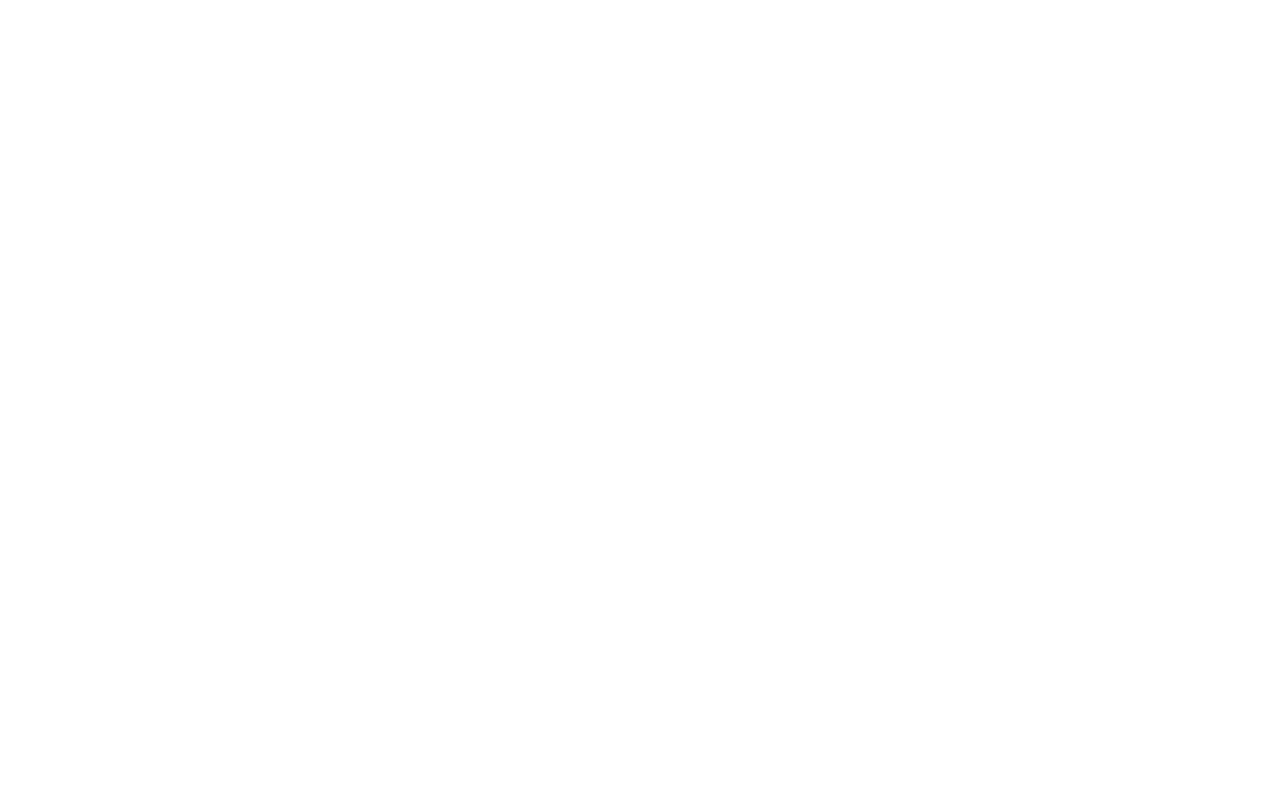
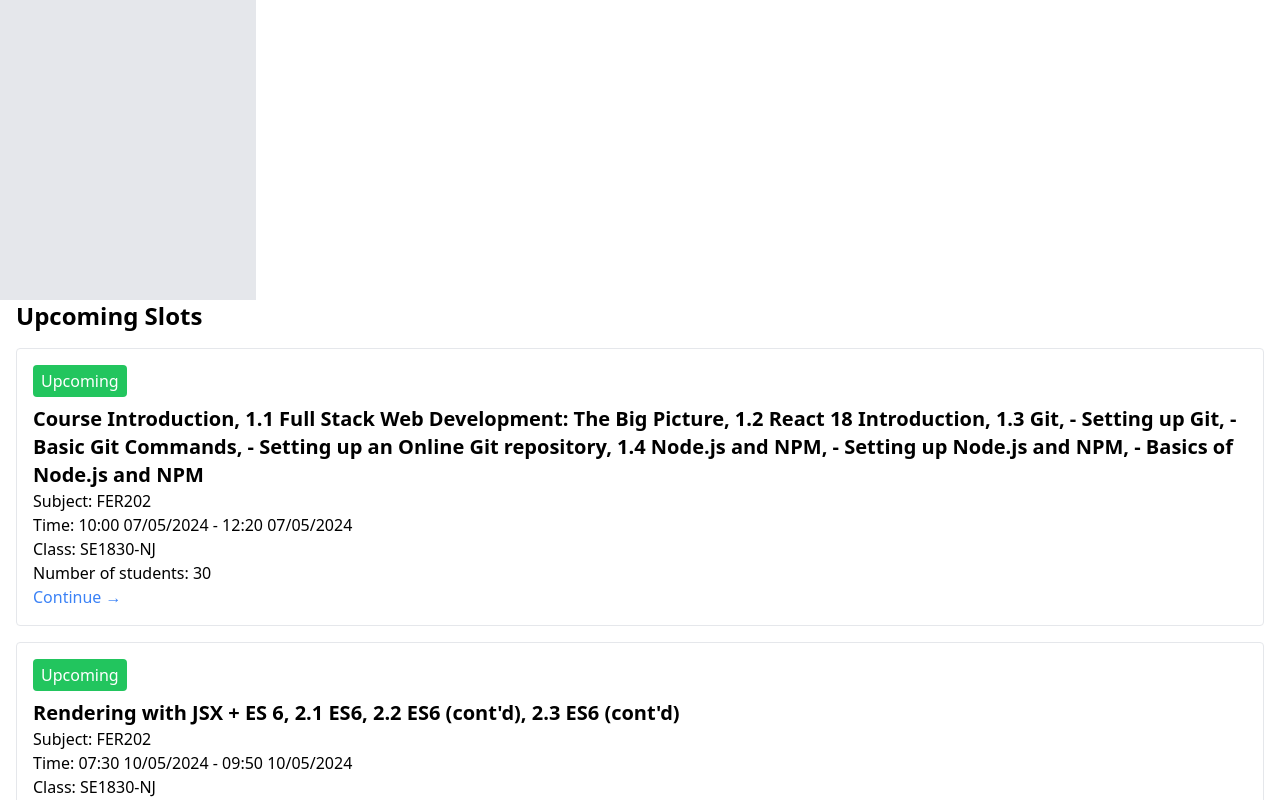
Before and after one commit to vuquangminhpe/React_Holetex, a React (Vite) app in the folder React/: page /upcoming-slots in a window 1280 px wide. Before the commit this address had no page. Shown: the part 500-1300 px from the top of the page. Before the commit the page ends 800 px from the top, so only its background shows below. Built offline with nearby package versions, Linux system fonts and the light colour scheme; data requests are answered from the project's data file.

Commit message:
Add Upcoming slots in Sidebar

```diff
--- a/React/db.json
+++ b/React/db.json
@@ -520,7 +520,7 @@
       "userId": 1,
       "parentId": 18,
       "createdAt": "2024-07-02T10:29:14.745Z",
-      "votes": 0
+      "votes": 1
     },
     {
       "id": "899f",
@@ -613,13 +613,20 @@
       "id": "1",
       "courseId": "FER202",
       "name": "Group 1",
-      "members": [1, 2, 3, 4, 5, 6, 7]
+      "members": [
+        1,
+        2,
+        3,
+        4,
+        5,
+        6,
+        7
+      ]
     }
   ],
-
   "assignments": [
     {
-      "id": 1,
+      "id": "1",
       "courseId": "FER202",
       "name": "Code MyList",
       "content": "Hoàn thành MyList.java...",
--- a/React/src/App.jsx
+++ b/React/src/App.jsx
@@ -5,6 +5,8 @@ import QuestionDiscussion from "./components/QuestionDiscussion";
 import Login from "./components/Login";
 import AssignmentList from "./components/AssignmentList";
 import AssignmentDetails from "./components/AssignmentDetails";
+import UpcomingSlots from "./components/UpcomingSlots";
+import SlotDetails from "./components/SlotDetails";
 
 function App() {
   return (
@@ -16,6 +18,8 @@ function App() {
         <Route path="/assignments/:id" element={<AssignmentDetails />} />
         <Route path="/courses/:courseId" element={<CourseDetails />} />
         <Route path="/questions/:questionId" element={<QuestionDiscussion />} />
+        <Route path="/upcoming-slots" element={<UpcomingSlots />} />
+        <Route path="/slots/:id" element={<SlotDetails />} />
       </Routes>
     </Router>
   );
--- a/React/src/components/Sidebar.jsx
+++ b/React/src/components/Sidebar.jsx
@@ -8,7 +8,7 @@ function Sidebar({ isOpen, toggleSidebar }) {
   // chưa có toggle ,....
   return (
     <div
-      className={`bg-gray-200 w-64 space-y-6 py-7 px-2 absolute inset-y-0 left-0 transform ${
+      className={`h-dvh bg-gray-200 w-64 space-y-6 py-7 px-2 absolute inset-y-0 left-0 transform ${
         isOpen ? "translate-x-0" : "-translate-x-full"
       } md:relative md:translate-x-0 transition duration-200 ease-in-out`}
     >
--- /dev/null
+++ b/React/src/components/UpcomingSlots.jsx
@@ -0,0 +1,78 @@
+import { useState, useEffect } from "react";
+import { useSelector } from "react-redux";
+import { Link } from "react-router-dom";
+import axios from "axios";
+import Sidebar from "./Sidebar";
+
+function UpcomingSlots() {
+  const [slots, setSlots] = useState([]);
+  const [currentPage, setCurrentPage] = useState(1);
+  const [slotsPerPage] = useState(4);
+  // eslint-disable-next-line no-unused-vars
+  const user = useSelector((state) => state.user.currentUser);
+
+  useEffect(() => {
+    const fetchSlots = async () => {
+      const response = await axios.get("http://localhost:3001/slots");
+      setSlots(response.data);
+    };
+    fetchSlots();
+  }, []);
+
+  const indexOfLastSlot = currentPage * slotsPerPage;
+  const indexOfFirstSlot = indexOfLastSlot - slotsPerPage;
+  const currentSlots = slots.slice(indexOfFirstSlot, indexOfLastSlot);
+
+  const paginate = (pageNumber) => setCurrentPage(pageNumber);
+
+  return (
+    <div className="h-full">
+      <Sidebar />
+      <div className="container mx-auto px-4">
+        <h1 className="text-2xl font-bold mb-4">Upcoming Slots</h1>
+        {currentSlots.map((slot) => (
+          <div key={slot.id} className="mb-4 p-4 border rounded">
+            <div
+              className={`inline-block px-2 py-1 rounded text-white ${
+                slot.status === "Completed" ? "bg-gray-500" : "bg-green-500"
+              }`}
+            >
+              {slot.status === "Completed" ? "Completed" : "Upcoming"}
+            </div>
+            <h2 className="text-xl font-semibold mt-2">
+              {slot.topics.join(", ")}
+            </h2>
+            <p>Subject: {slot.courseId}</p>
+            <p>Time: {slot.dateTime}</p>
+            <p>Class: SE1830-NJ</p>
+            <p>Number of students: 30</p>
+            <Link
+              to={`/slots/${slot.id}`}
+              className="text-blue-500 hover:underline"
+            >
+              Continue →
+            </Link>
+          </div>
+        ))}
+        <div className="flex justify-center mt-4">
+          {Array.from(
+            { length: Math.ceil(slots.length / slotsPerPage) },
+            (_, i) => (
+              <button
+                key={i}
+                onClick={() => paginate(i + 1)}
+                className={`mx-1 px-3 py-1 border rounded ${
+                  currentPage === i + 1 ? "bg-blue-500 text-white" : ""
+                }`}
+              >
+                {i + 1}
+              </button>
+            )
+          )}
+        </div>
+      </div>
+    </div>
+  );
+}
+
+export default UpcomingSlots;
--- a/React/src/slices/userSlice.jsx
+++ b/React/src/slices/userSlice.jsx
@@ -5,7 +5,7 @@ const userSlice = createSlice({
   initialState: {
     currentUser: null,
     courses: [],
-    assignments: [], // Ensure assignments state is initialized
+    assignments: [],
   },
   reducers: {
     setUser: (state, action) => {
@@ -15,7 +15,7 @@ const userSlice = createSlice({
       state.courses = action.payload;
     },
     setAssignments: (state, action) => {
-      state.assignments = action.payload; // Ensure that this reducer updates assignments correctly
+      state.assignments = action.payload;
     },
   },
 });
```
Also changed, not shown: React/src/components/SlotDetails.jsx (added, +94 -0 lines).
